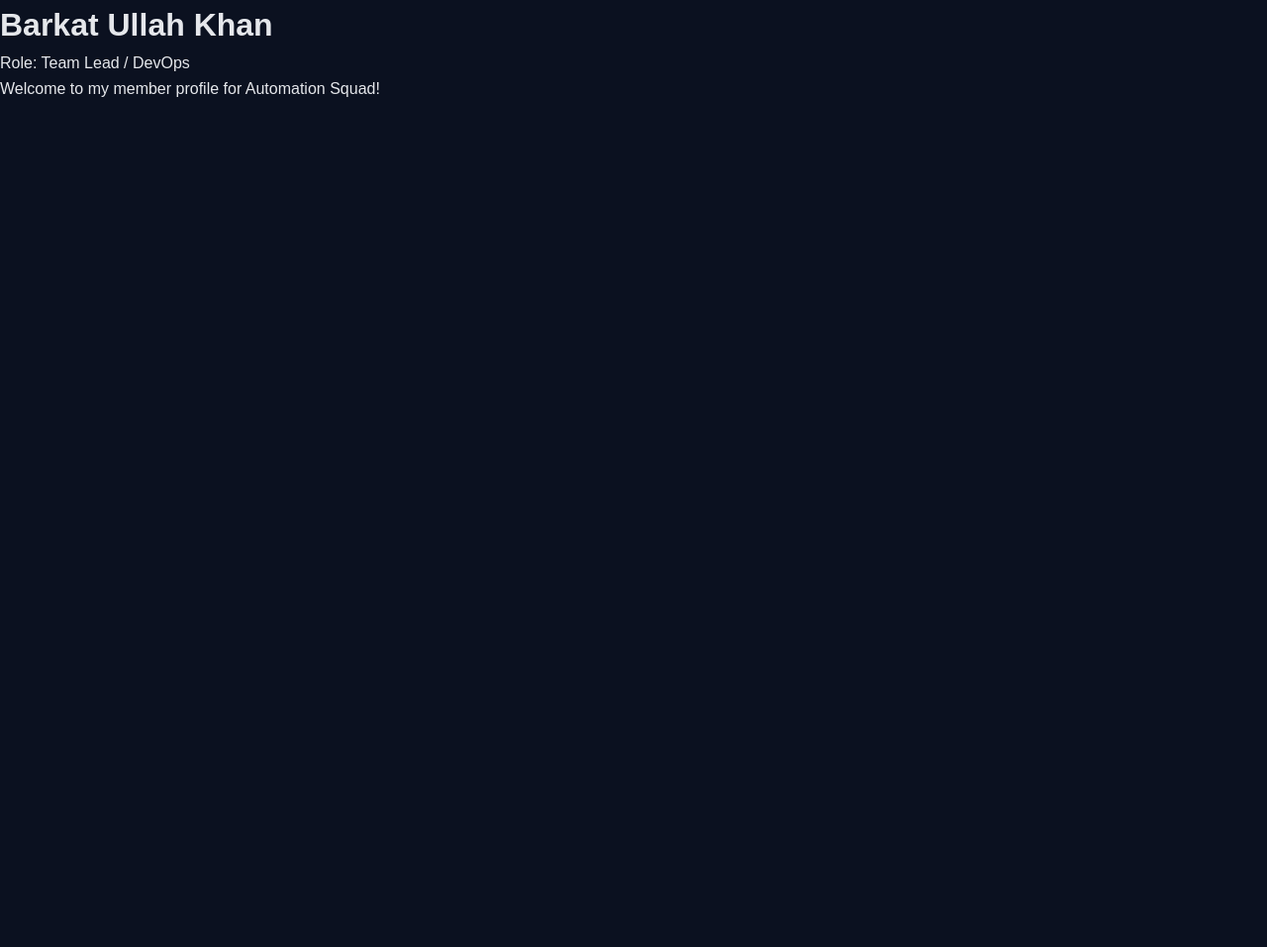
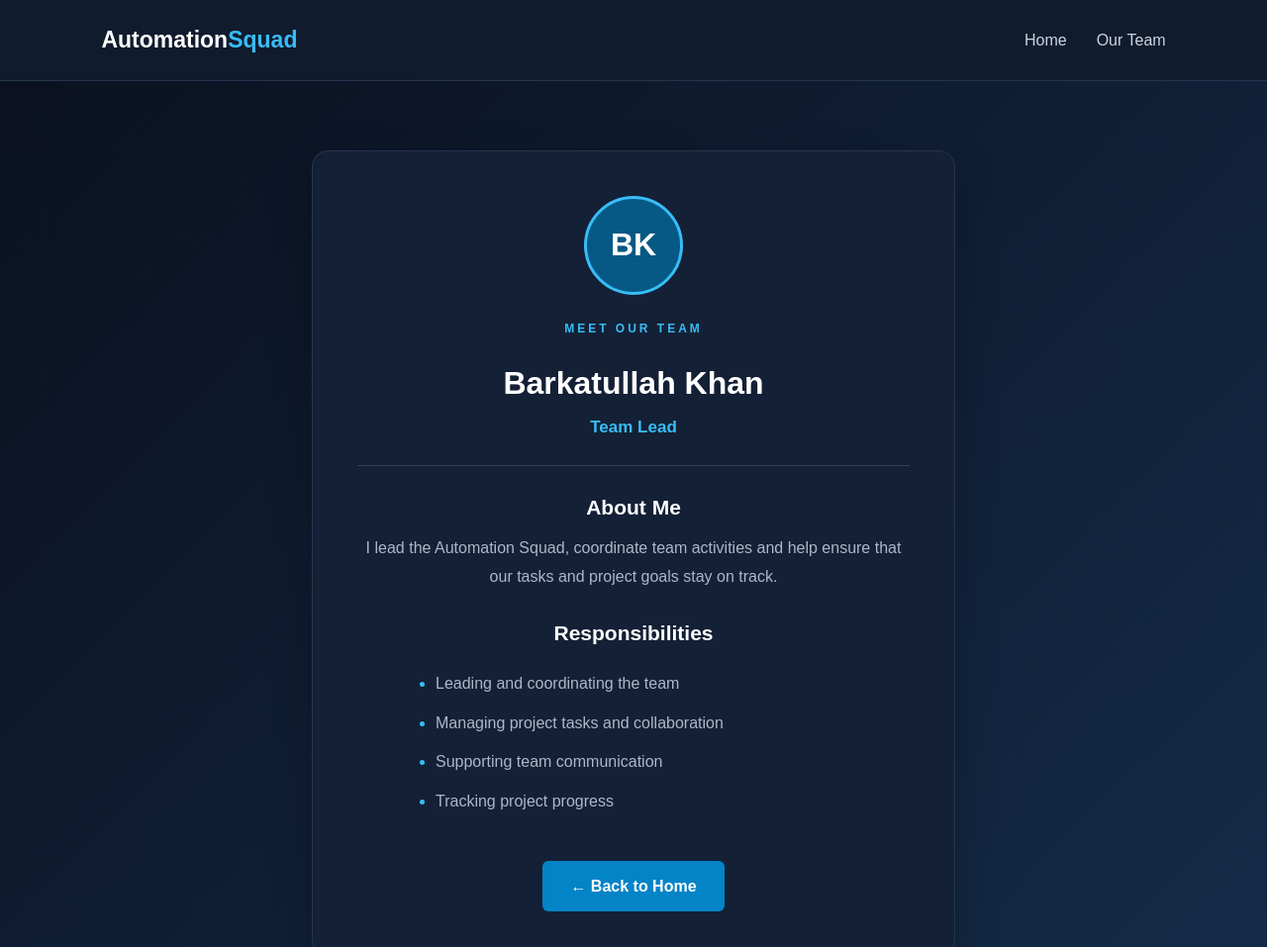
Before and after one commit to barkatullah-khan/automation-squad-repo, a plain HTML site: page site/members/barkat.html in a window 1280 px wide. Shown: the top 957 px of the page at 99% size. Before the commit the page ends 800 px from the top, so only its background shows below. Drawn offline with Linux system fonts and the light colour scheme.

Commit message:
Add professional team member profile pages

```diff
--- a/site/members/barkat.html
+++ b/site/members/barkat.html
@@ -1,15 +1,55 @@
 <!DOCTYPE html>
 <html lang="en">
+
 <head>
     <meta charset="UTF-8">
-    <title>Barkat - Automation Squad</title>
+    <meta name="viewport" content="width=device-width, initial-scale=1.0">
+    <title>Barkatullah Khan | Automation Squad</title>
     <link rel="stylesheet" href="../style.css">
 </head>
+
 <body>
-    <main class="container">
-        <h1>Barkat Ullah Khan</h1>
-        <p>Role: Team Lead / DevOps</p>
-        <p>Welcome to my member profile for Automation Squad!</p>
+
+    <header class="navbar">
+        <a href="../index.html" class="logo">Automation<span>Squad</span></a>
+        <nav>
+            <a href="../index.html">Home</a>
+            <a href="../index.html#team">Our Team</a>
+        </nav>
+    </header>
+
+    <main class="profile-page">
+        <section class="profile-card">
+            <div class="profile-avatar">BK</div>
+
+            <p class="section-label">MEET OUR TEAM</p>
+            <h1>Barkatullah Khan</h1>
+            <p class="role">Team Lead</p>
+
+            <div class="profile-divider"></div>
+
+            <h2>About Me</h2>
+            <p>
+                I lead the Automation Squad, coordinate team activities
+                and help ensure that our tasks and project goals stay on track.
+            </p>
+
+            <h2>Responsibilities</h2>
+            <ul>
+                <li>Leading and coordinating the team</li>
+                <li>Managing project tasks and collaboration</li>
+                <li>Supporting team communication</li>
+                <li>Tracking project progress</li>
+            </ul>
+
+            <a href="../index.html" class="hero-button">← Back to Home</a>
+        </section>
     </main>
+
+    <footer>
+        <p>© 2026 Automation Squad | Built with teamwork.</p>
+    </footer>
+
 </body>
+
 </html>
--- a/site/style.css
+++ b/site/style.css
@@ -224,3 +224,99 @@ footer {
         padding: 60px 6%;
     }
 }
+
+
+/* Individual Member Profile Pages */
+
+.profile-page {
+    min-height: 80vh;
+    padding: 70px 20px;
+    display: flex;
+    justify-content: center;
+    align-items: center;
+    background: linear-gradient(135deg, #0b1120, #142c49);
+}
+
+.profile-card {
+    width: 100%;
+    max-width: 650px;
+    padding: 45px;
+    background: #142035;
+    border: 1px solid #26344d;
+    border-radius: 16px;
+    text-align: center;
+    box-shadow: 0 15px 40px rgba(0, 0, 0, 0.25);
+}
+
+.profile-avatar {
+    width: 100px;
+    height: 100px;
+    margin: 0 auto 25px;
+    display: grid;
+    place-items: center;
+    background: #075985;
+    border: 3px solid #38bdf8;
+    border-radius: 50%;
+    color: white;
+    font-size: 32px;
+    font-weight: bold;
+}
+
+.profile-card h1 {
+    color: white;
+    font-size: 32px;
+    margin-bottom: 5px;
+}
+
+.profile-card .role {
+    color: #38bdf8;
+    font-size: 17px;
+    font-weight: bold;
+    margin-bottom: 25px;
+}
+
+.profile-divider {
+    height: 1px;
+    background: #334155;
+    margin: 25px 0;
+}
+
+.profile-card h2 {
+    color: white;
+    font-size: 21px;
+    margin: 25px 0 10px;
+}
+
+.profile-card p:not(.role):not(.section-label) {
+    color: #aab8ca;
+    line-height: 1.8;
+}
+
+.profile-card ul {
+    text-align: left;
+    max-width: 400px;
+    margin: 15px auto 30px;
+    color: #aab8ca;
+}
+
+.profile-card li {
+    padding: 7px 0;
+}
+
+.profile-card li::marker {
+    color: #38bdf8;
+}
+
+.profile-card .hero-button {
+    margin-top: 10px;
+}
+
+@media (max-width: 600px) {
+    .profile-card {
+        padding: 30px 20px;
+    }
+
+    .profile-card h1 {
+        font-size: 26px;
+    }
+}
```
Also changed, not shown: site/index.html (+9 -0 lines), site/members/awais.html (+46 -5 lines), site/members/idrees.html (+46 -5 lines).
